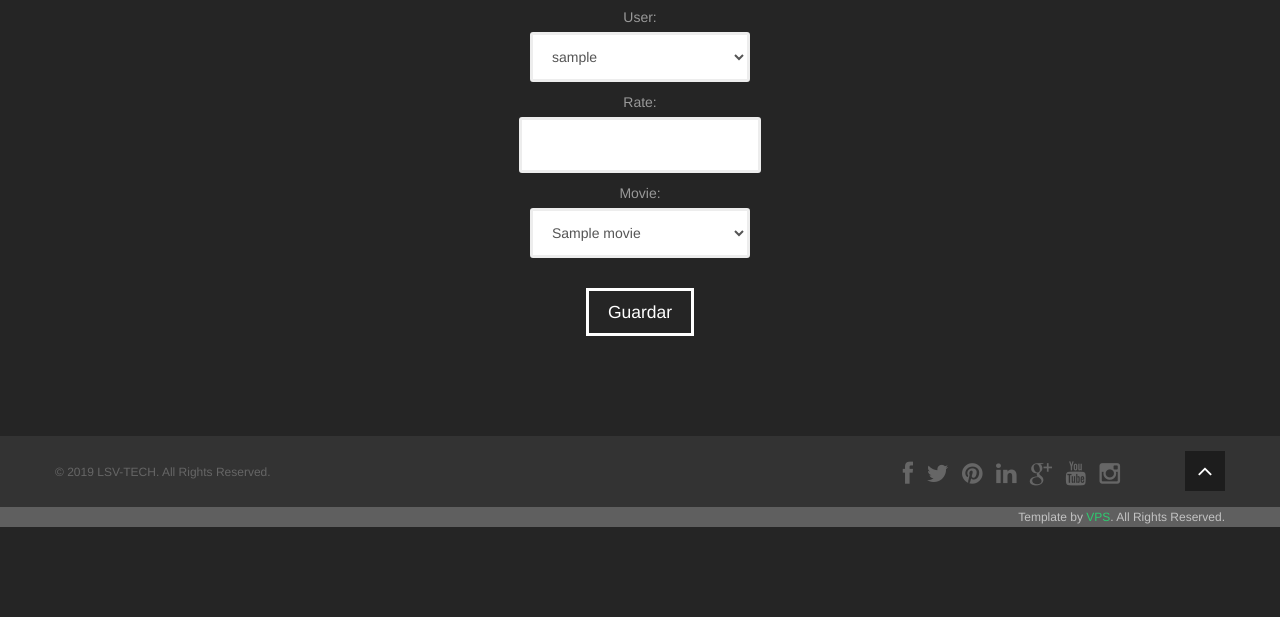
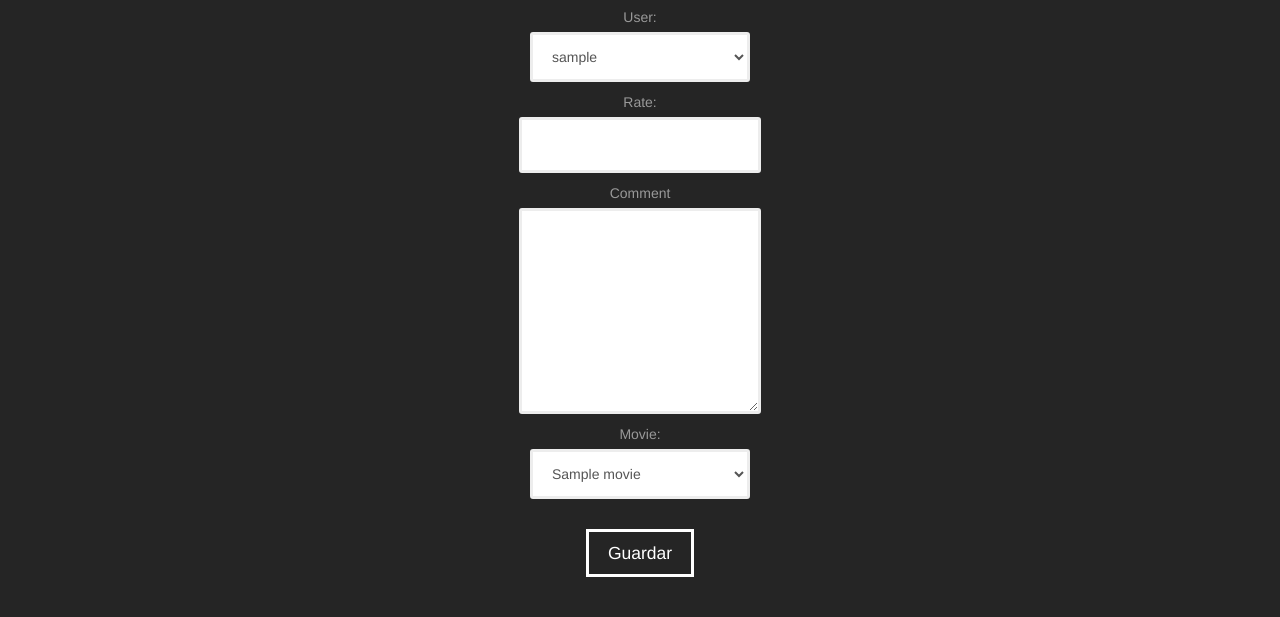
Before and after one commit to JaimeHernandez17/django_movie, a Django app: page /movies/sample/ in a window 1280 px wide. Shown: the part 945-1562 px from the top of the page. Before the commit the page ends 1472 px from the top, so only its background shows below. Run offline with Django 3.2, Linux system fonts and the light colour scheme; a user stored in the database is signed in; tables that the repository leaves empty hold one stand-in row (values such as "Sample post"); parts of the project's set-up code (start-up, migrations or seed data) failed here and were passed over; some libraries are stand-ins or nearby versions.

Commit message:
Add comment to details

```diff
--- a/appMovie/forms.py
+++ b/appMovie/forms.py
@@ -54,13 +54,14 @@ class MovieRateForm(forms.ModelForm):
         model = MovieRate
 
         fields = {
-            'user', 'rate', 'movie'
+            'user', 'rate', 'movie', 'comment',
         }
 
         labels = {
             'user': 'User',
             'rate': 'Rate',
             'movie': 'Movie',
+            'comment': 'Comment',
         }
 
 
--- a/appMovie/models.py
+++ b/appMovie/models.py
@@ -10,6 +10,9 @@ from appMovie.queryset import MovieQuerySet, MovieRateQueryset
 
 
 class Movie(models.Model):
+    """
+        This class describes the model with all the attributes for the movies.
+    """
     title = models.CharField(max_length=200)
     duration = models.IntegerField()
     release_date = models.DateField()
@@ -53,6 +56,9 @@ class Country(models.Model):
 
 
 class MovieRate(models.Model):
+    """
+        This class describes the model with all the attributes for the rates of the movies.
+    """
     movie = models.ForeignKey(Movie, null=True, blank=True, on_delete=models.CASCADE)
     user = models.ForeignKey(settings.AUTH_USER_MODEL, null=True, blank=True, on_delete=models.SET_NULL)
     rate = models.FloatField(validators=[MinValueValidator(1), MaxValueValidator(5)])
@@ -64,6 +70,11 @@ class MovieRate(models.Model):
         unique_together = ('user', 'movie')
 
     def __str__(self):
+        """
+
+        Returns: The name of the user who rated the movie and the name of the movie that was rated.
+
+        """
         return "{} - {}".format(self.user.username, self.movie.title)
 
 
--- a/templates/detail.movie.html
+++ b/templates/detail.movie.html
@@ -79,6 +79,7 @@
                             </select>
 
                             <label for="id_rate">Rate:</label>{{ form.rate }}<br>
+                            <label for="id_comment">Comment</label>{{ form.comment }}
                             <label for="id_movie">Movie:</label>
                             <select name="movie" id="id_movie">
                                 <option value="{{ movie.id }}" selected="">{{ movie.title }}</option>
```
Also changed, not shown: requirements/production.txt (line endings or trailing spaces).
